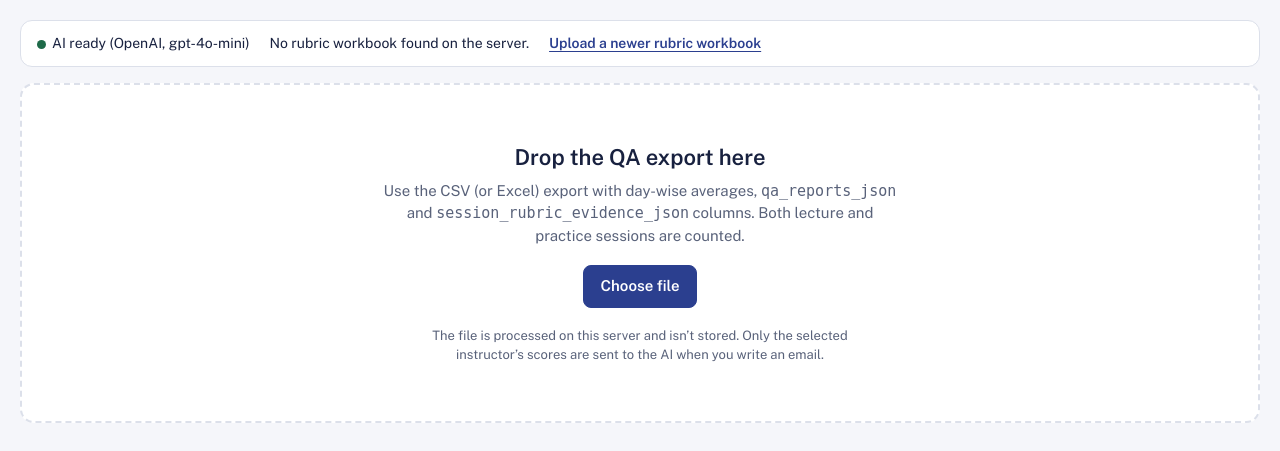
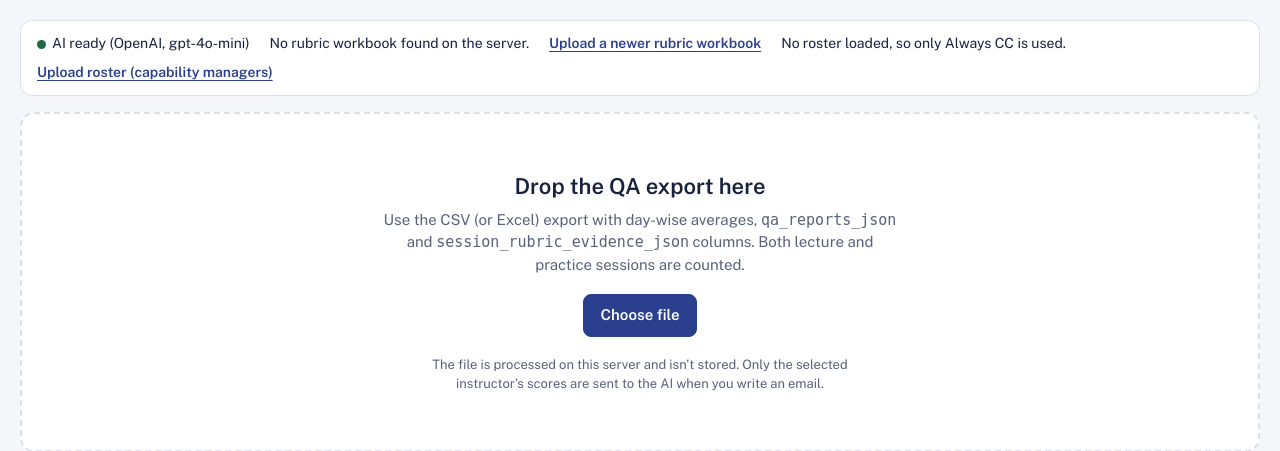
Before and after one commit to Ankush-nicks/qa_automation, a Flask app: page / in a window 1280 px wide. Shown: the part 134-585 px from the top of the page. Run offline with Flask 3, Linux system fonts and the light colour scheme.

Commit message:
CC each instructor's capability manager from the roster export
Upload the roster from the status bar (or drop it in the main box); it is
kept in the browser. Addresses outside company domains are listed but not CC'd.

Co-Authored-By: Claude Opus 5.5 <noreply@anthropic.com>

```diff
--- a/app.py
+++ b/app.py
@@ -15,6 +15,7 @@ from flask import Flask, Response, jsonify, request, send_from_directory
 
 import llm
 from qa_engine import analyze, read_export
+from roster import parse_roster, read_roster
 from rubrics import RubricBook
 
 BASE = Path(__file__).parent
@@ -106,11 +107,15 @@ def api_analyze():
     f = request.files.get("export")
     if not f or not f.filename:
         return jsonify(error="Choose the QA export file first."), 400
+    data = f.read()
     try:
         S = parse_settings(json.loads(request.form.get("settings") or "{}"))
-        df = read_export(f.read(), f.filename)
+        df = read_export(data, f.filename)
         out = analyze(df, S)
     except ValueError as e:
+        roster = read_roster(data)  # the roster export dropped in the wrong box
+        if roster is not None:
+            return jsonify(roster={**parse_roster(roster), "file": f.filename})
         return jsonify(error=str(e)), 400
     except Exception as e:  # noqa: BLE001
         app.logger.exception("analyze failed")
@@ -138,6 +143,18 @@ def api_generate():
                              "The rule-based draft is still available."), 502
 
 
+@app.post("/api/roster")
+def api_roster():
+    f = request.files.get("roster")
+    if not f or not f.filename:
+        return jsonify(error="Choose the roster file first."), 400
+    df = read_roster(f.read())
+    if df is None:
+        return jsonify(error="This doesn’t look like the roster export. It needs instructor_user_id and "
+                             "capability_manager_email columns."), 400
+    return jsonify(roster={**parse_roster(df), "file": f.filename})
+
+
 @app.post("/api/rubrics")
 def api_rubrics():
     f = request.files.get("rubrics")
--- a/templates/index.html
+++ b/templates/index.html
@@ -196,6 +196,9 @@ td.num{font-variant-numeric:tabular-nums;white-space:nowrap}
     <span id="rubricStatus"></span>
     <label class="linkbtn" for="rubricInput">Upload a newer rubric workbook</label>
     <input type="file" id="rubricInput" accept=".xlsx,.xlsm">
+    <span id="rosterStatus">No roster loaded, so only Always CC is used.</span>
+    <label class="linkbtn" for="rosterInput">Upload roster (capability managers)</label>
+    <input type="file" id="rosterInput" accept=".csv,text/csv">
   </div>
 
   <section class="drop" id="drop">
@@ -254,6 +257,19 @@ const fT=v=>String(Number(Number(v).toFixed(2)));
 const state={file:null,data:null,drafts:{},tab:"flagged",q:"",sel:null,busy:{},failed:{},llm:null};
 
 const ccList=()=>$("sCc").value.split(/[,;\s]+/).map(s=>s.trim()).filter(Boolean).join(", ");
+// Capability managers from the roster export, kept in this browser until replaced
+const normId=s=>String(s||"").replace(/-/g,"").toLowerCase();
+let roster=null;
+function setRoster(r,save){
+  roster={file:r.file,count:r.count,byId:new Map(),byEmail:new Map()};
+  r.entries.forEach(e=>{ if(e.id) roster.byId.set(e.id,e); if(e.email) roster.byEmail.set(e.email,e); });
+  if(save){ try{ localStorage.setItem("qa.roster",JSON.stringify(r)); }catch(_){} }
+  $("rosterStatus").textContent=`Roster: ${r.file} (${r.count} instructors with a capability manager)`;
+}
+try{ const r=JSON.parse(localStorage.getItem("qa.roster")||"null"); if(r&&r.entries) setRoster(r,false); }catch(_){}
+const capMgr=x=>roster&&(roster.byId.get(normId(x.id))||roster.byEmail.get(String(x.email||"").toLowerCase()))||null;
+const ccFor=x=>{ const m=capMgr(x); const all=[...ccList().split(", "),...(m?m.cc:[])].filter(Boolean);
+  const seen=new Set(); return all.filter(e=>{ const k=e.toLowerCase(); if(seen.has(k)) return false; seen.add(k); return true; }).join(", "); };
 function settings(){
   return {threshold:parseFloat($("sThr").value)||5, rule:$("sRule").value, goal:parseFloat($("sGoal").value)||6,
           review:$("sReview").value, name:$("sName").value.trim(), plan:$("sPlan").checked};
@@ -261,6 +277,7 @@ function settings(){
 const skey=()=>JSON.stringify(settings());
 function scoreClass(v,T){ if(v==null) return "na"; if(v<=T) return "lo"; if(v<T+1) return "md"; return "hi"; }
 function showErr(msg){ const e=$("err"); e.textContent=msg; e.style.display="block"; e.style.background=""; e.style.color=""; $("drop").classList.remove("hidden"); $("app").classList.add("hidden"); }
+function showInfo(msg){ const e=$("err"); e.textContent=msg; e.style.display="block"; e.style.background="var(--ok-bg)"; e.style.color="var(--ok)"; }
 function toast(msg){ const t=$("toast"); t.textContent=msg; t.classList.add("show"); clearTimeout(toast._t); toast._t=setTimeout(()=>t.classList.remove("show"),2200); }
 
 let loadTimer=null;
@@ -310,7 +327,15 @@ async function analyze(first){
     if(!r.ok||j.error){ setLoading(false); $("refreshing").classList.add("hidden"); $("topbar").classList.add("hidden"); showErr(j.error||`The server returned an error (${r.status}).`); return; }
   }catch(e){ if(seq!==analyzeSeq) return; setLoading(false); $("refreshing").classList.add("hidden"); $("topbar").classList.add("hidden"); showErr("Couldn’t reach the server. Check your connection and try again."); return; }
   setLoading(false); $("refreshing").classList.add("hidden"); $("topbar").classList.add("hidden");
-  state.data=j;
+  if(j.roster){
+    setRoster(j.roster,true); state.file=state.prevFile||null;
+    setLoading(false); $("refreshing").classList.add("hidden"); $("topbar").classList.add("hidden");
+    toast("Roster loaded");
+    if(state.data){ $("drop").classList.add("hidden"); $("app").classList.remove("hidden"); render(); }
+    else showInfo(`Roster loaded: ${j.roster.count} instructors with a capability manager. Now upload the 3-day QA export.`);
+    return;
+  }
+  state.data=j; state.prevFile=state.file;
   if(first){
     $("sReview").value=j.settings.review;
     state.drafts={}; state.busy={}; state.failed={}; state.tab="flagged";
@@ -399,13 +424,15 @@ function renderDetail(S){
   const canAI=state.llm&&state.llm.configured;
   const src=ai?`AI draft (${esc(d.model||"")})${d.edited?", edited":""}${stale?". Settings have changed since this was written; rewrite to update it.":""}`:`Rule-based draft${d&&d.edited?", edited":""}`;
   const warns=[...(d&&d.warnings||[])].concat(state.failed[x.id]?[state.failed[x.id]]:[]);
-  const mailto=d?`mailto:${encodeURIComponent(x.email)}?cc=${encodeURIComponent(ccList())}&subject=${encodeURIComponent(d.subject)}&body=${encodeURIComponent(d.body)}`:"#";
+  const mailto=d?`mailto:${encodeURIComponent(x.email)}?cc=${encodeURIComponent(ccFor(x))}&subject=${encodeURIComponent(d.subject)}&body=${encodeURIComponent(d.body)}`:"#";
   $("detail").innerHTML=`<div class="detail">
     <div class="dhead"><div>
       <h2>${esc(x.name)}${badge}</h2>
       <div class="meta">${esc(x.category)}${x.institute?", "+esc(x.institute):""}</div>
       <div class="meta">${esc(x.email||"No email in export")}</div>
-      ${x.managers?`<div class="meta">Managers: ${esc(x.managers)}</div>`:""}
+      ${(()=>{ const m=capMgr(x);
+        if(m) return `<div class="meta">Capability manager: ${esc(m.name)}</div>`+(m.external.length?`<div class="meta">Not CC’d (outside the company): ${esc(m.external.join(", "))}</div>`:"");
+        return `<div class="meta">${roster?"No capability manager in the roster":"Upload the roster to CC the capability manager"}${x.managers?`. Managers in the export: ${esc(x.managers)}`:""}</div>`; })()}
     </div>${marks}</div>
     ${x.notes.length?`<h3>Check before sending</h3><div class="notes"><ul>${x.notes.map(n=>`<li>${esc(n)}</li>`).join("")}</ul></div>`:""}
     <h3>Sessions</h3>
@@ -418,7 +445,7 @@ function renderDetail(S){
     ${busy?`<div class="busyline"><span class="spin" aria-hidden="true"></span>Writing with AI from the scores and rubric. This usually takes about 10 seconds.</div>`:""}
     <div class="letterhead">
       <label for="eTo">To</label><input id="eTo" value="${esc(x.email)}" readonly>
-      <label for="eCc">CC</label><input id="eCc" value="${esc(ccList())}" readonly title="Set in Always CC above${x.managers?`. Managers in the export: ${esc(x.managers)}`:""}">
+      <label for="eCc">CC</label><input id="eCc" value="${esc(ccFor(x))}" readonly title="Always CC plus the capability manager from the roster">
       <label for="eSub">Subject</label><input id="eSub" value="${esc(d?d.subject:"")}">
     </div>
     <textarea class="letter" id="eBody" spellcheck="true" aria-label="Email body">${esc(d?d.body:"")}</textarea>
@@ -430,10 +457,10 @@ function renderDetail(S){
     </div>
   </div>`;
   const mark=()=>{ const dr=state.drafts[x.id]; dr.subject=$("eSub").value; dr.body=$("eBody").value; dr.edited=true;
-    $("bMail").href=`mailto:${encodeURIComponent(x.email)}?cc=${encodeURIComponent(ccList())}&subject=${encodeURIComponent(dr.subject)}&body=${encodeURIComponent(dr.body)}`; };
+    $("bMail").href=`mailto:${encodeURIComponent(x.email)}?cc=${encodeURIComponent(ccFor(x))}&subject=${encodeURIComponent(dr.subject)}&body=${encodeURIComponent(dr.body)}`; };
   $("eSub").addEventListener("input",mark); $("eBody").addEventListener("input",mark);
   $("bAI").onclick=()=>writeAI(x.id);
-  $("bCopy").onclick=()=>{ const dr=state.drafts[x.id]; copyText(`To: ${x.email}\nCC: ${ccList()}\nSubject: ${dr.subject}\n\n${dr.body}`,"Email copied"); };
+  $("bCopy").onclick=()=>{ const dr=state.drafts[x.id]; copyText(`To: ${x.email}\nCC: ${ccFor(x)}\nSubject: ${dr.subject}\n\n${dr.body}`,"Email copied"); };
   $("bRule").onclick=()=>{ state.drafts[x.id]={source:"rule",subject:x.baseline.subject,body:x.baseline.body,edited:false,warnings:[],skey:skey()}; render(); };
 }
 
@@ -459,7 +486,7 @@ let tmr; $("settings").addEventListener("input",e=>{
   clearTimeout(tmr); tmr=setTimeout(()=>analyze(false),450); });
 $("aiAll").addEventListener("click",writeAll);
 $("copyAll").addEventListener("click",()=>{
-  const text=groups().flagged.map(x=>{ const d=state.drafts[x.id]; return `To: ${x.email}\nCC: ${ccList()}\nSubject: ${d.subject}\n\n${d.body}`; }).join("\n\n---------------------------------------------\n\n");
+  const text=groups().flagged.map(x=>{ const d=state.drafts[x.id]; return `To: ${x.email}\nCC: ${ccFor(x)}\nSubject: ${d.subject}\n\n${d.body}`; }).join("\n\n---------------------------------------------\n\n");
   copyText(text,`${groups().flagged.length} emails copied`);
 });
 $("rubricInput").addEventListener("change",async ev=>{
@@ -470,6 +497,14 @@ $("rubricInput").addEventListener("change",async ev=>{
     $("rubricStatus").textContent=`Rubrics: ${j.rubric}`; toast("Rubric workbook updated");
   }catch(e){ toast("Couldn’t reach the server."); }
 });
+$("rosterInput").addEventListener("change",async ev=>{
+  const f=ev.target.files[0]; ev.target.value=""; if(!f) return;
+  const fd=new FormData(); fd.append("roster",f);
+  try{ const r=await fetch("/api/roster",{method:"POST",body:fd}); const j=await r.json().catch(()=>({error:`The server returned an error (${r.status}).`}));
+    if(!r.ok||j.error){ toast(j.error||"Upload failed"); return; }
+    setRoster(j.roster,true); toast("Roster loaded"); if(state.data) render();
+  }catch(e){ toast("Couldn’t reach the server."); }
+});
 loadStatus();
 </script>
 </body>
```
Also changed, not shown: roster.py (added, +56 -0 lines), README.md.
